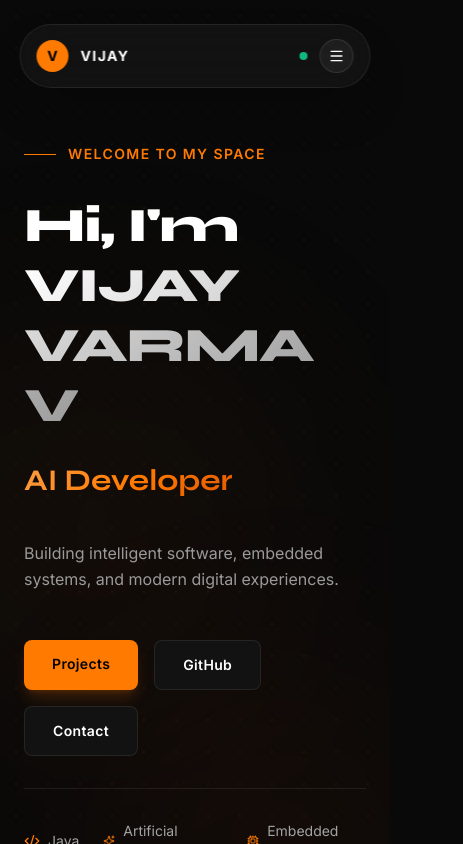
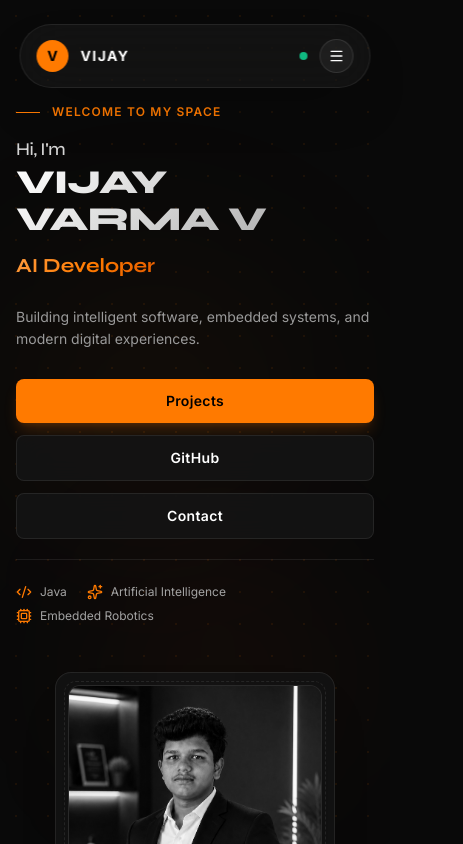
Before and after one commit to iamvijayvarma/PORTFOLIO, a React (Vite) app: page / in a window 390 px wide. Shown: the top 844 px of the page, 463 px wide, since content can reach past the window. Built offline with nearby package versions, Linux system fonts and the light colour scheme.

Commit message:
fix(mobile): resolve hero & splash responsiveness with flexbox centering and clamp typography

```diff
--- a/index.html
+++ b/index.html
@@ -3,7 +3,7 @@
   <head>
     <meta charset="UTF-8" />
     <link rel="icon" type="image/svg+xml" href="/favicon.svg" />
-    <meta name="viewport" content="width=device-width, initial-scale=1.0" />
+    <meta name="viewport" content="width=device-width, initial-scale=1, viewport-fit=cover" />
     <title>VIJAY — AI Developer & Java Developer Portfolio</title>
     <meta name="description" content="Personal portfolio of Vijay Varma V — AI Developer, Java Developer, and ECE Undergraduate at V.S.B Engineering College. Building intelligent software, embedded systems, and modern digital experiences." />
     <meta name="keywords" content="Vijay Varma V, VIJAY, AI Developer, Java Developer, ECE, Portfolio, V.S.B Engineering College, Arduino, Line Follower Robot, BSNL Intern" />
--- a/src/components/Hero.tsx
+++ b/src/components/Hero.tsx
@@ -55,32 +55,44 @@ export const Hero: React.FC = React.memo(() => {
   };
 
   return (
-    <section id="home" className="relative min-h-screen flex items-center pt-24 overflow-hidden px-6 md:px-12 max-w-7xl mx-auto">
+    <section
+      id="home"
+      style={{
+        paddingTop: 'max(5.5rem, calc(4.5rem + env(safe-area-inset-top, 0px)))',
+        paddingBottom: 'max(2rem, calc(1.5rem + env(safe-area-inset-bottom, 0px)))',
+      }}
+      className="relative min-h-[100svh] lg:min-h-screen flex items-center justify-center overflow-hidden px-4 sm:px-6 md:px-12 max-w-7xl mx-auto"
+    >
       {/* Background Radial Glow */}
-      <div className="absolute top-1/4 right-1/4 w-[400px] h-[400px] rounded-full bg-accent/5 blur-[120px] pointer-events-none" />
-      <div className="absolute bottom-1/4 left-1/4 w-[350px] h-[350px] rounded-full bg-orange-600/5 blur-[100px] pointer-events-none" />
+      <div className="absolute top-1/4 right-1/4 w-[280px] sm:w-[400px] h-[280px] sm:h-[400px] rounded-full bg-accent/5 blur-[100px] sm:blur-[120px] pointer-events-none" />
+      <div className="absolute bottom-1/4 left-1/4 w-[240px] sm:w-[350px] h-[240px] sm:h-[350px] rounded-full bg-orange-600/5 blur-[80px] sm:blur-[100px] pointer-events-none" />
 
-      <div className="grid grid-cols-1 lg:grid-cols-12 gap-12 items-center w-full relative z-10 py-12">
+      <div className="grid grid-cols-1 lg:grid-cols-12 gap-8 md:gap-10 lg:gap-12 items-center w-full relative z-10 py-4 sm:py-8 lg:py-12">
         {/* Left Side Content */}
-        <div className="lg:col-span-7 flex flex-col space-y-8 text-left">
+        <div className="lg:col-span-7 flex flex-col space-y-5 sm:space-y-6 md:space-y-8 text-left">
           {/* Welcome Tag */}
           <div className="flex items-center space-x-3">
-            <span className="h-[1px] w-8 bg-accent" />
-            <span className="text-accent text-sm font-semibold tracking-widest uppercase">
+            <span className="h-[1px] w-6 sm:w-8 bg-accent" />
+            <span className="text-accent text-xs sm:text-sm font-semibold tracking-widest uppercase">
               Welcome to my space
             </span>
           </div>
 
           {/* Core Name Title */}
-          <div className="space-y-4">
-            <h1 className="text-5xl md:text-7xl font-extrabold tracking-tight text-white leading-tight">
-              Hi, I'm <br />
-              <span className="text-gradient">VIJAY VARMA V</span>
+          <div className="space-y-2 sm:space-y-3 md:space-y-4">
+            <h1 className="font-extrabold tracking-tight text-white leading-[1.1] sm:leading-tight">
+              <span className="block text-[clamp(1.125rem,3.2vw,1.75rem)] font-medium text-neutral-300 mb-1 sm:mb-1.5">
+                Hi, I'm
+              </span>
+              <span className="block text-[clamp(2.1rem,6.8vw,4.5rem)] text-gradient font-heading tracking-tight">
+                <span className="inline-block mr-2 sm:mr-3">VIJAY</span>
+                <span className="inline-block whitespace-nowrap">VARMA V</span>
+              </span>
             </h1>
 
             {/* Dynamic Typing Title */}
-            <div className="h-14 md:h-20 flex items-center">
-              <span className="text-3xl md:text-5xl font-bold font-heading text-gradient-accent">
+            <div className="h-10 sm:h-12 md:h-16 lg:h-20 flex items-center">
+              <span className="text-[clamp(1.25rem,4.2vw,2.5rem)] md:text-4xl lg:text-5xl font-bold font-heading text-gradient-accent">
                 {displayText}
                 <span className="animate-pulse ml-1 text-accent">|</span>
               </span>
@@ -88,15 +100,15 @@ export const Hero: React.FC = React.memo(() => {
           </div>
 
           {/* Description Tagline */}
-          <p className="text-secondary text-base md:text-lg max-w-lg leading-relaxed">
+          <p className="text-secondary text-sm sm:text-base md:text-lg max-w-lg leading-relaxed">
             {PORTFOLIO_DATA.personal.tagline}
           </p>
 
           {/* CTA Buttons */}
-          <div className="flex flex-wrap gap-4 pt-4">
+          <div className="flex flex-col xs:flex-row flex-wrap gap-3 sm:gap-4 pt-2 sm:pt-4 w-full sm:w-auto">
             <a
               href="#projects"
-              className="px-7 py-3.5 bg-accent text-black font-semibold rounded-lg hover:bg-white hover:text-black hover:-translate-y-1 transition-all duration-300 shadow-lg shadow-accent/20 text-sm tracking-wide"
+              className="w-full xs:w-auto px-6 sm:px-7 py-3 sm:py-3.5 bg-accent text-black font-semibold rounded-lg hover:bg-white hover:text-black hover:-translate-y-1 transition-all duration-300 shadow-lg shadow-accent/20 text-sm tracking-wide text-center flex items-center justify-center"
             >
               Projects
             </a>
@@ -104,37 +116,37 @@ export const Hero: React.FC = React.memo(() => {
               href={PORTFOLIO_DATA.socials.github}
               target="_blank"
               rel="noopener noreferrer"
-              className="px-7 py-3.5 glass-card text-white font-semibold rounded-lg hover:border-accent/40 hover:text-accent hover:-translate-y-1 transition-all duration-300 text-sm tracking-wide"
+              className="w-full xs:w-auto px-6 sm:px-7 py-3 sm:py-3.5 glass-card text-white font-semibold rounded-lg hover:border-accent/40 hover:text-accent hover:-translate-y-1 transition-all duration-300 text-sm tracking-wide text-center flex items-center justify-center"
             >
               GitHub
             </a>
             <a
               href="#contact"
-              className="px-7 py-3.5 glass-card text-white font-semibold rounded-lg hover:border-accent/40 hover:text-accent hover:-translate-y-1 transition-all duration-300 text-sm tracking-wide"
+              className="w-full xs:w-auto px-6 sm:px-7 py-3 sm:py-3.5 glass-card text-white font-semibold rounded-lg hover:border-accent/40 hover:text-accent hover:-translate-y-1 transition-all duration-300 text-sm tracking-wide text-center flex items-center justify-center"
             >
               Contact
             </a>
           </div>
 
           {/* Technical Scope Badges */}
-          <div className="flex items-center space-x-6 pt-8 text-neutral-400 text-sm border-t border-borderCustom max-w-lg">
+          <div className="flex flex-wrap items-center gap-x-5 gap-y-2 pt-6 sm:pt-8 text-neutral-400 text-xs sm:text-sm border-t border-borderCustom max-w-lg">
             <div className="flex items-center space-x-2">
-              <Code2 size={16} className="text-accent" />
+              <Code2 size={16} className="text-accent shrink-0" />
               <span>Java</span>
             </div>
             <div className="flex items-center space-x-2">
-              <Sparkles size={16} className="text-accent" />
+              <Sparkles size={16} className="text-accent shrink-0" />
               <span>Artificial Intelligence</span>
             </div>
             <div className="flex items-center space-x-2">
-              <Cpu size={16} className="text-accent" />
+              <Cpu size={16} className="text-accent shrink-0" />
               <span>Embedded Robotics</span>
             </div>
           </div>
         </div>
 
         {/* Right Side Composition - Portrait */}
-        <div className="lg:col-span-5 flex justify-center lg:justify-end">
+        <div className="lg:col-span-5 flex justify-center lg:justify-end mt-4 lg:mt-0">
           <div
             ref={containerRef}
             onMouseMove={handleMouseMove}
@@ -143,7 +155,7 @@ export const Hero: React.FC = React.memo(() => {
               transform: isLowEnd ? 'none' : `perspective(1000px) rotateY(${tilt.x}deg) rotateX(${tilt.y}deg) translateZ(0)`,
               transition: 'transform 0.15s ease-out',
             }}
-            className="relative w-80 h-96 md:w-[380px] md:h-[450px] rounded-2xl glass-card p-4 flex items-center justify-center cursor-pointer group transform-gpu"
+            className="relative w-full max-w-[280px] h-[340px] sm:max-w-[340px] sm:h-[410px] md:max-w-[360px] md:h-[430px] lg:w-[380px] lg:h-[450px] rounded-2xl glass-card p-3 sm:p-4 flex items-center justify-center cursor-pointer group transform-gpu mx-auto lg:mx-0"
           >
             <div className="absolute inset-2 border border-dashed border-neutral-800 rounded-xl pointer-events-none" />
             {!isLowEnd && (
@@ -151,7 +163,7 @@ export const Hero: React.FC = React.memo(() => {
             )}
 
             {!isLowEnd && (
-              <div className="absolute top-1/2 left-1/2 -translate-x-1/2 -translate-y-1/2 w-48 h-48 bg-accent/20 blur-[60px] rounded-full pointer-events-none" />
+              <div className="absolute top-1/2 left-1/2 -translate-x-1/2 -translate-y-1/2 w-40 h-40 sm:w-48 sm:h-48 bg-accent/20 blur-[50px] sm:blur-[60px] rounded-full pointer-events-none" />
             )}
 
             {/* Portrait frame */}
@@ -162,15 +174,15 @@ export const Hero: React.FC = React.memo(() => {
                 className="w-full h-full object-cover grayscale group-hover:grayscale-0 transition-all duration-700 scale-100 group-hover:scale-105"
               />
 
-              <div className="absolute bottom-4 left-4 right-4 glass-panel px-4 py-3 rounded-lg border border-borderCustom flex items-center justify-between">
+              <div className="absolute bottom-3 left-3 right-3 sm:bottom-4 sm:left-4 sm:right-4 glass-panel px-3 py-2 sm:px-4 sm:py-3 rounded-lg border border-borderCustom flex items-center justify-between">
                 <div>
-                  <p className="text-[10px] text-accent font-semibold tracking-widest uppercase">
+                  <p className="text-[9px] sm:text-[10px] text-accent font-semibold tracking-widest uppercase">
                     Major Focus
                   </p>
-                  <p className="text-xs font-semibold text-white">AI ENGINEERING</p>
+                  <p className="text-[11px] sm:text-xs font-semibold text-white">AI ENGINEERING</p>
                 </div>
-                <div className="w-8 h-8 rounded-full bg-accent/10 flex items-center justify-center text-accent">
-                  <Cpu size={16} />
+                <div className="w-7 h-7 sm:w-8 sm:h-8 rounded-full bg-accent/10 flex items-center justify-center text-accent">
+                  <Cpu size={14} className="sm:w-4 sm:h-4" />
                 </div>
               </div>
             </div>
@@ -179,10 +191,12 @@ export const Hero: React.FC = React.memo(() => {
       </div>
 
       {/* Down arrow link / scroll indicator */}
-      <div className="absolute bottom-6 left-1/2 -translate-x-1/2 hidden md:flex flex-col items-center space-y-2 pointer-events-none">
+      <div className="absolute bottom-4 sm:bottom-6 left-1/2 -translate-x-1/2 hidden md:flex flex-col items-center space-y-2 pointer-events-none">
         <span className="text-[10px] text-secondary tracking-widest uppercase">Scroll Down</span>
         <ArrowDown size={14} className="text-accent animate-bounce" />
       </div>
     </section>
   );
 });
+
+Hero.displayName = 'Hero';
--- a/src/index.css
+++ b/src/index.css
@@ -9,10 +9,21 @@
     --accent-orange: #FF7A00;
   }
 
+  html, body {
+    width: 100%;
+    overflow-x: hidden;
+    -webkit-text-size-adjust: 100%;
+    touch-action: manipulation;
+  }
+
   body {
     background-color: #090909;
     color: #ffffff;
     font-family: 'Inter', -apple-system, BlinkMacSystemFont, sans-serif;
+    padding-top: env(safe-area-inset-top, 0px);
+    padding-bottom: env(safe-area-inset-bottom, 0px);
+    padding-left: env(safe-area-inset-left, 0px);
+    padding-right: env(safe-area-inset-right, 0px);
   }
 
   h1, h2, h3, h4, h5, h6 {
--- a/tailwind.config.js
+++ b/tailwind.config.js
@@ -6,6 +6,9 @@ export default {
   ],
   theme: {
     extend: {
+      screens: {
+        'xs': '480px',
+      },
       colors: {
         bg: '#090909',
         card: '#151515',
```
Also changed, not shown: src/components/Splash.tsx (+37 -25 lines).
